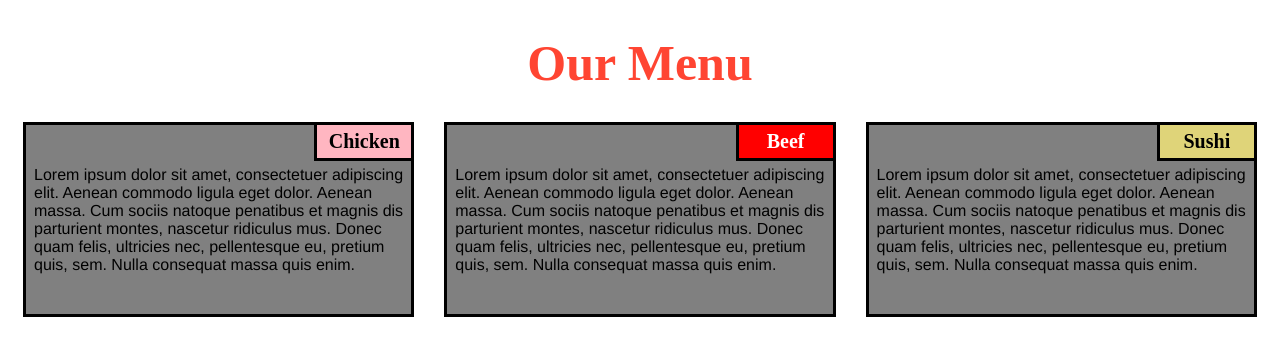
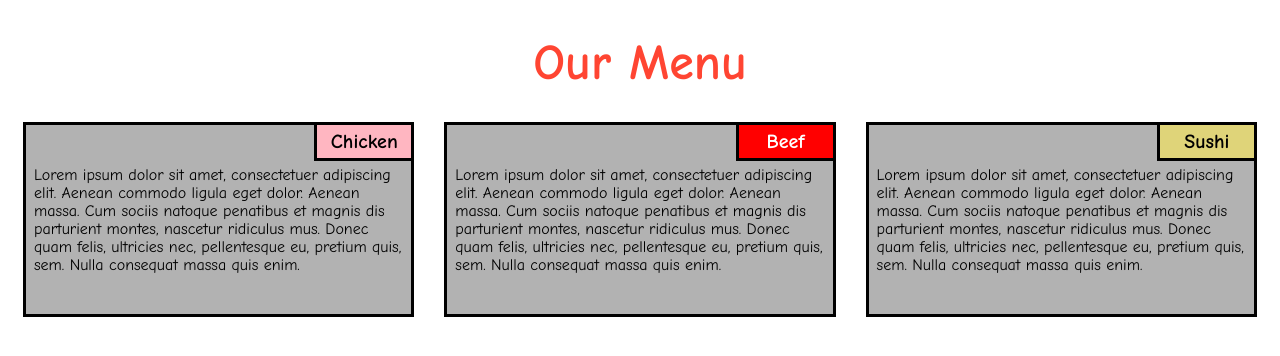
Before and after one commit to keshavsharma011/Module-2-Assignment, a plain HTML site: page index.html in a window 1280 px wide. Drawn offline with Linux system fonts and the light colour scheme.

Commit message:
Module 2 CSS

```diff
--- a/style.css
+++ b/style.css
@@ -5,6 +5,7 @@
 
 body {
     background-color: white;
+    font-family: "Comic Sans MS", cursive, sans-serif;
 }
 
 h1 {
@@ -27,7 +28,7 @@ p {
 
 div {
     position: relative;
-    background-color: gray;
+    background-color: rgba(0,0,0,0.3);
     border: 3.5px solid black;
     width: 100%;
     margin-left: auto;
@@ -79,8 +80,6 @@ div {
 .content {
     padding: 5px;
     border: none;
-    background-color: gray;
-    font-family: Helvetica;
     color: black;
     margin: 3px ;
     height: 150px;
```
